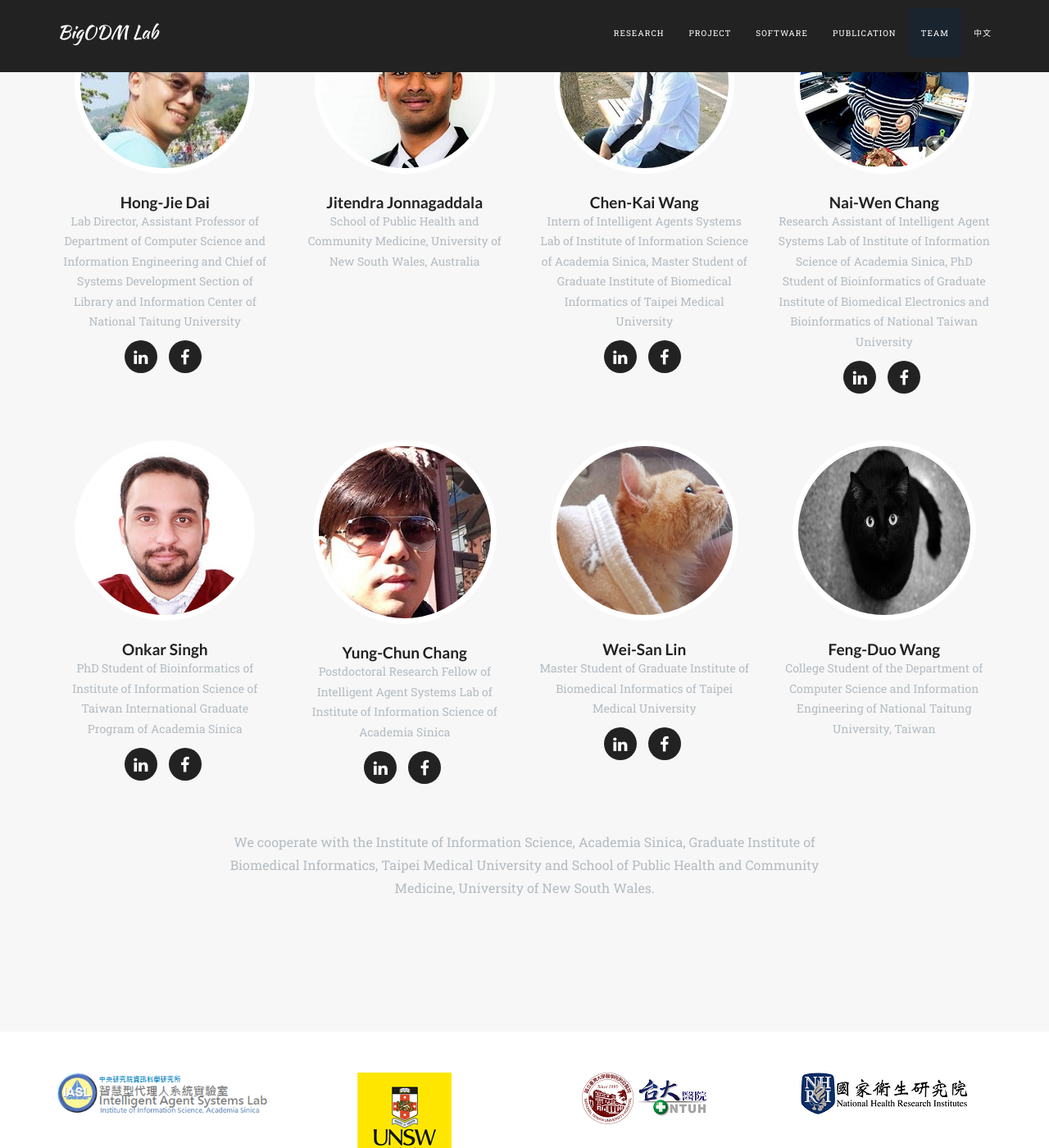
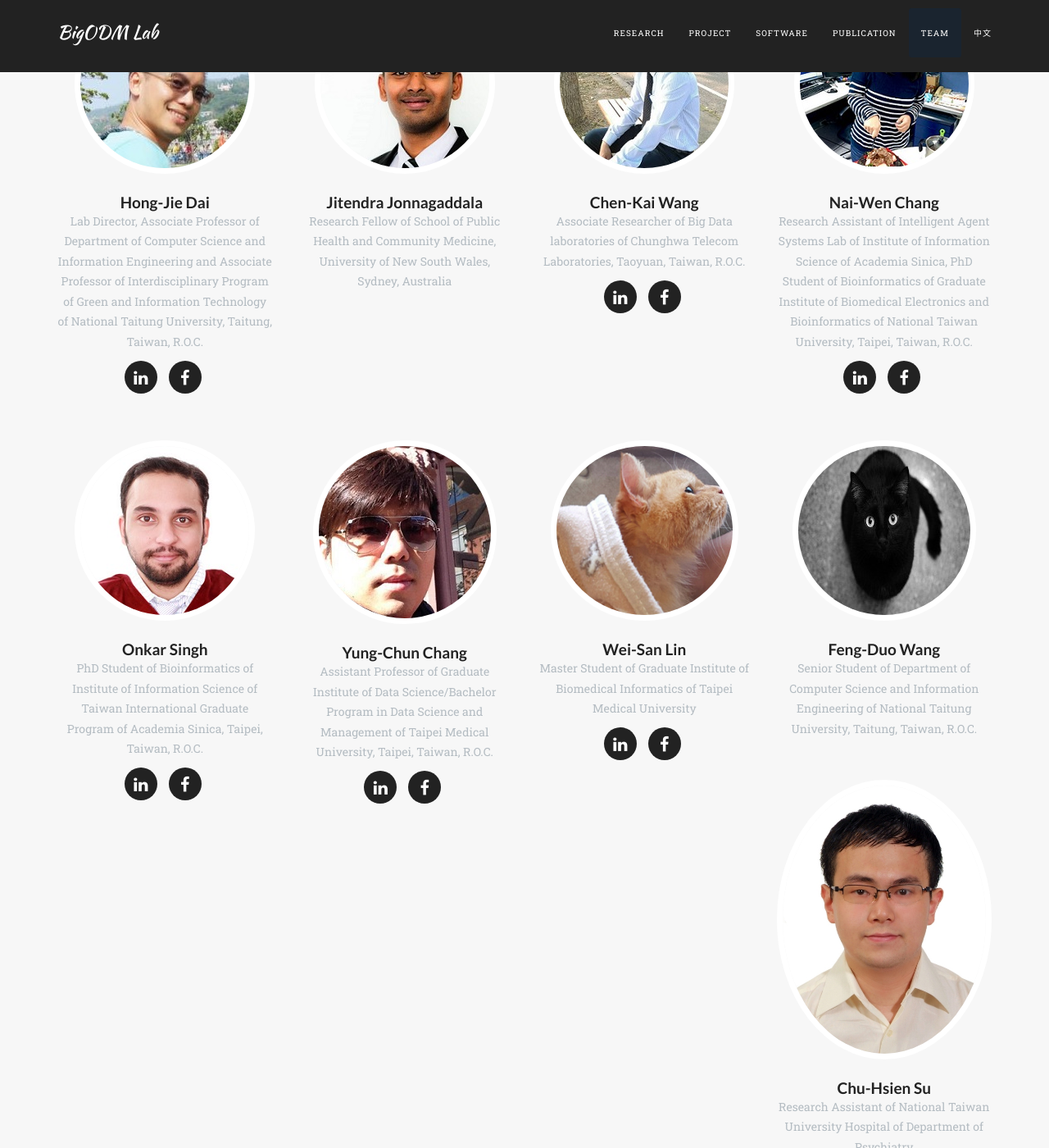
Before and after one commit to nkustislab/nkustislab.github.io, a Jekyll site: the page built from index.html, in a window 1280 px wide and 1400 px high, scrolled down 4187 px. Shown: the whole window at 82% size. Built offline with Jekyll 4.4.1, drawn with Linux system fonts in a browser that asks for light colours; nearby versions of some CDN libraries; some web fonts are replaced.

Commit message:
新增及修改實驗室成員資訊

```diff
--- a/_data/authors.yml
+++ b/_data/authors.yml
@@ -2,7 +2,7 @@
 
 hjdai:
   name: Hong-Jie Dai
-  position: Lab Director, Assistant Professor of Department of Computer Science and Information Engineering and Chief of Systems Development Section of Library and Information Center of National Taitung University
+  position: Lab Director, Associate Professor of Department of Computer Science and Information Engineering and Associate Professor of Interdisciplinary Program of Green and Information Technology of National Taitung University, Taitung, Taiwan, R.O.C.
   web: http://bigodatamining.github.io
   email: hjdai@nttu.edu.tw
   bio:
@@ -20,7 +20,7 @@ hjdai:
 
 JJ:
   name: Jitendra Jonnagaddala
-  position: School of Public Health and Community Medicine, University of New South Wales, Australia
+  position: Research Fellow of School of Public Health and Community Medicine, University of New South Wales, Sydney, Australia
   web: http://bigodatamining.github.io
   email: z3339253@unsw.edu.au
   bio:
@@ -38,7 +38,7 @@ JJ:
 
 chenkai:
   name: Chen-Kai Wang
-  position: Intern of Intelligent Agents Systems Lab of Institute of Information Science of Academia Sinica, Master Student of Graduate Institute of Biomedical Informatics of Taipei Medical University
+  position: Associate Researcher of Big Data laboratories of Chunghwa Telecom Laboratories, Taoyuan, Taiwan, R.O.C.
   web: http://bigodatamining.github.io
   email: dennisckwang@gmail.com
   bio:
@@ -54,7 +54,7 @@ chenkai:
 naiwen:
   name: Nai-Wen Chang
   email: naiwun@gmail.com
-  position: Research Assistant of Intelligent Agent Systems Lab of Institute of Information Science of Academia Sinica, PhD Student of Bioinformatics of Graduate Institute of Biomedical Electronics and Bioinformatics of National Taiwan University
+  position: Research Assistant of Intelligent Agent Systems Lab of Institute of Information Science of Academia Sinica, PhD Student of Bioinformatics of Graduate Institute of Biomedical Electronics and Bioinformatics of National Taiwan University, Taipei, Taiwan, R.O.C.
   bio:
   avatar: team/4.jpg
   twitter:
@@ -72,7 +72,7 @@ naiwen:
 
 onkar:
   name: Onkar Singh
-  position: PhD Student of Bioinformatics of Institute of Information Science of Taiwan International Graduate Program of Academia Sinica
+  position: PhD Student of Bioinformatics of Institute of Information Science of Taiwan International Graduate Program of Academia Sinica, Taipei, Taiwan, R.O.C.
   email: onkarnims2009@gmail.com
   bio:
   avatar: team/5.jpg
@@ -88,7 +88,7 @@ onkar:
 yungchun:
   name: Yung-Chun Chang
   email: changyc@iis.sinica.edu.tw
-  position: Postdoctoral Research Fellow of Intelligent Agent Systems Lab of Institute of Information Science of Academia Sinica
+  position: Assistant Professor of Graduate Institute of Data Science/Bachelor Program in Data Science and Management of Taipei Medical University, Taipei, Taiwan, R.O.C.
   bio:
   avatar: team/6.jpg
   twitter:
@@ -124,9 +124,16 @@ weisan:
 
 Frank:
   name: Feng-Duo Wang
-  position: College Student of the Department of Computer Science and Information Engineering of National Taitung University, Taiwan
+  position: Senior Student of Department of Computer Science and Information Engineering of National Taitung University, Taitung, Taiwan, R.O.C.
   email: nn19680901@gmail.com
   bio:
   avatar: team/8.jpg
 #   - title: twitter
 #     url: #
+
+Jason:
+  name: Chu-Hsien Su
+  position: Research Assistant of National Taiwan University Hospital of Department of Psychiatry
+  email: a25716211@gmail.com
+  bio:
+  avatar: team/9.jpg
```
Also changed, not shown: images/team/9.jpg (added).
